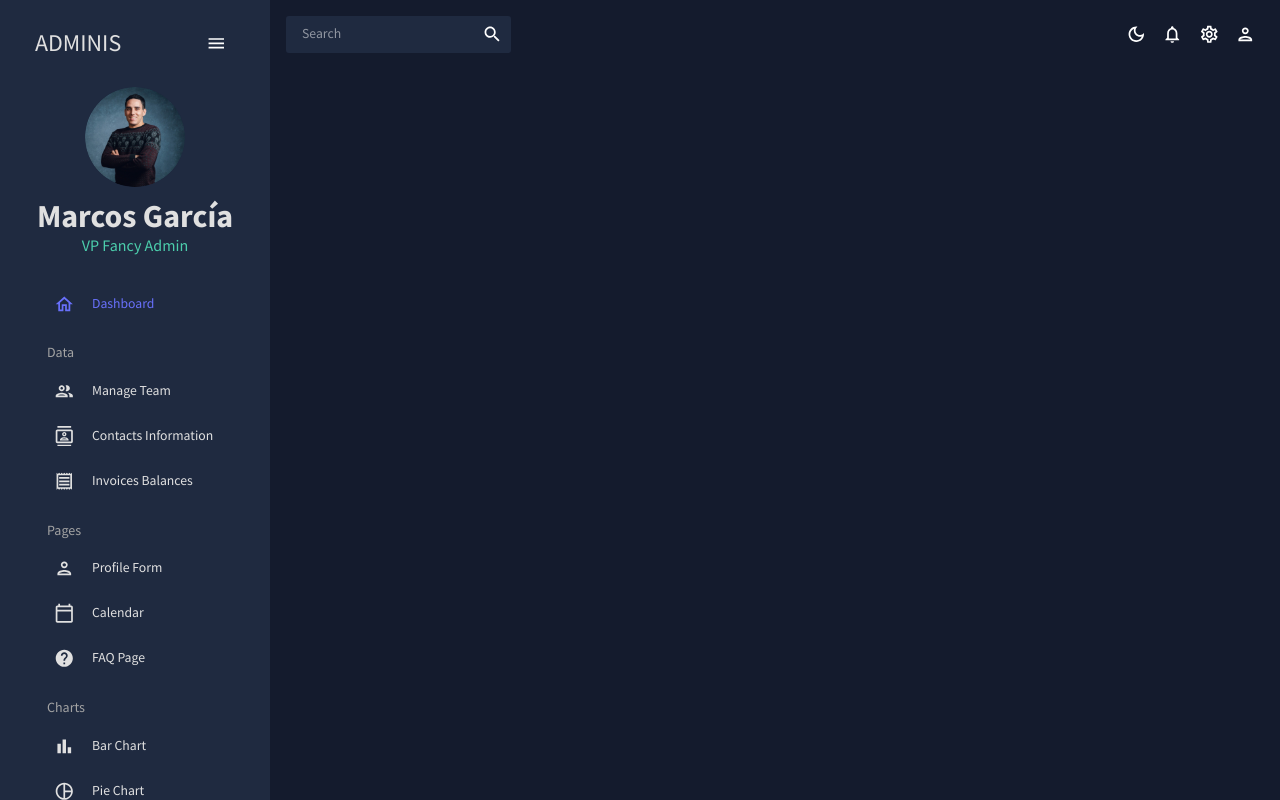
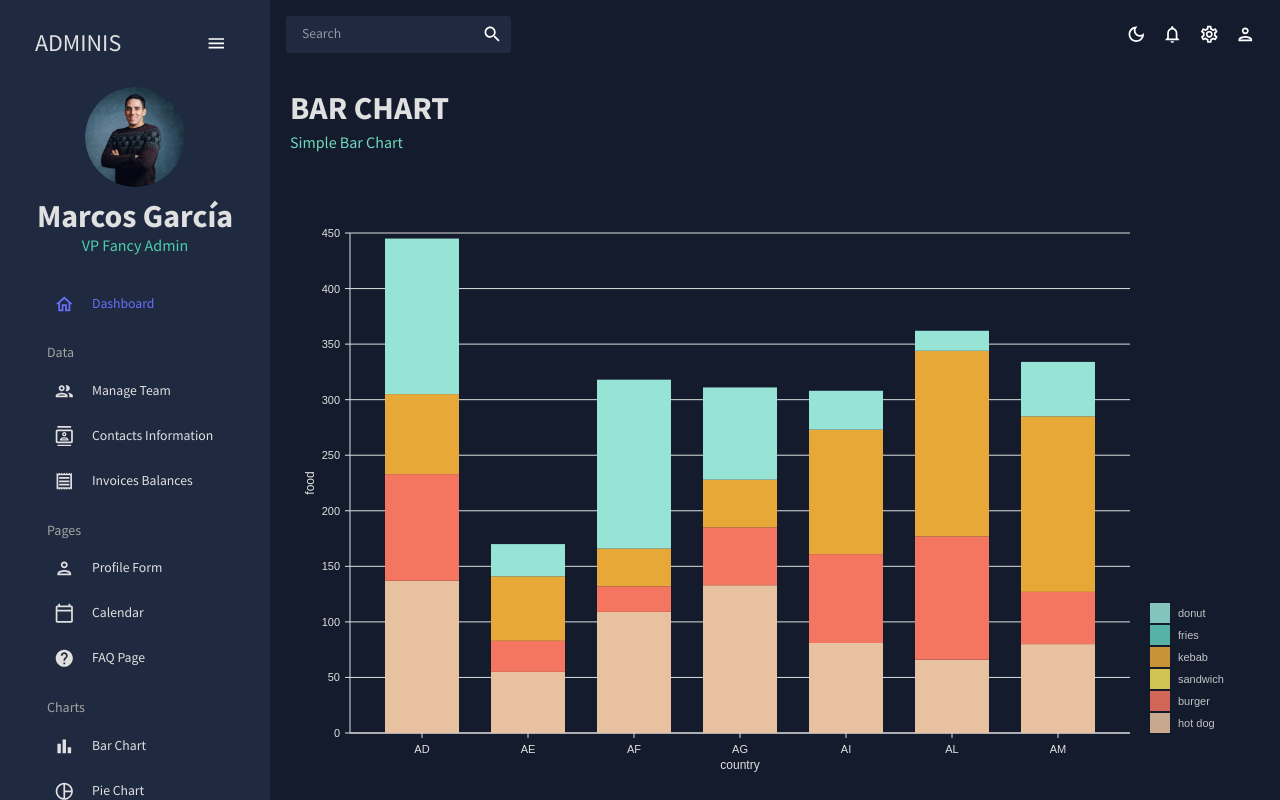
Before and after one commit to garciamarcoss/Admin-Dashboard-App, a React (Create React App) app: page /bar in a window 1280 px wide. Built offline with nearby package versions, Linux system fonts and the light colour scheme.

Commit message:
Bar page created

```diff
--- a/src/App.js
+++ b/src/App.js
@@ -7,11 +7,11 @@ import { Dashboard } from "./scenes/dashboard/Dashboard";
 import { Team } from "./scenes/team/Team";
 import {Invoices} from "./scenes/invoices/Invoices";
 import { Contacts } from "./scenes/contacts/Contacts";
-// import {Bar} from "./scenes/Bar";
+import {Bar} from "./scenes/bar/Bar";
 import {Form} from "./scenes/form/Form";
 // import {Line} from "./scenes/Line";
 // import {Pie} from "./scenes/Pie";
-// import {FAQ} from "./scenes/Faq";
+import {FAQ} from "./scenes/faq/Faq";
 // import {Geography} from "./scenes/geography";
 import { Calendar } from './scenes/calendar/Calendar';
 
@@ -32,10 +32,10 @@ function App() {
               <Route path="/contacts" element={<Contacts />} />
               <Route path="/invoices" element={<Invoices />} />
               <Route path="/form" element={<Form />} />
-              {/* <Route path="/bar" element={<Bar />} /> */}
+              <Route path="/bar" element={<Bar />} />
               {/* <Route path="/pie" element={<Pie />} /> */}
               {/* <Route path="/line" element={<Line />} /> */}
-              {/* <Route path="/faq" element={<FAQ />} /> */}
+              <Route path="/faq" element={<FAQ />} />
               {/* <Route path="/geography" element={<Geography />} /> */}
               <Route path="/calendar" element={<Calendar />} />
             </Routes>
--- /dev/null
+++ b/src/scenes/bar/Bar.jsx
@@ -0,0 +1,15 @@
+import { Box } from "@mui/material"
+import { Header } from "../../components/Header"
+import { BarChart } from "../../components/BarChart"
+
+
+export const Bar = () => {
+  return (
+    <Box m='20px'>
+      <Header title='BAR CHART' subtitle='Simple Bar Chart' />
+      <Box height='75vh'>
+        <BarChart />
+      </Box>
+    </Box>
+  )
+}
```
